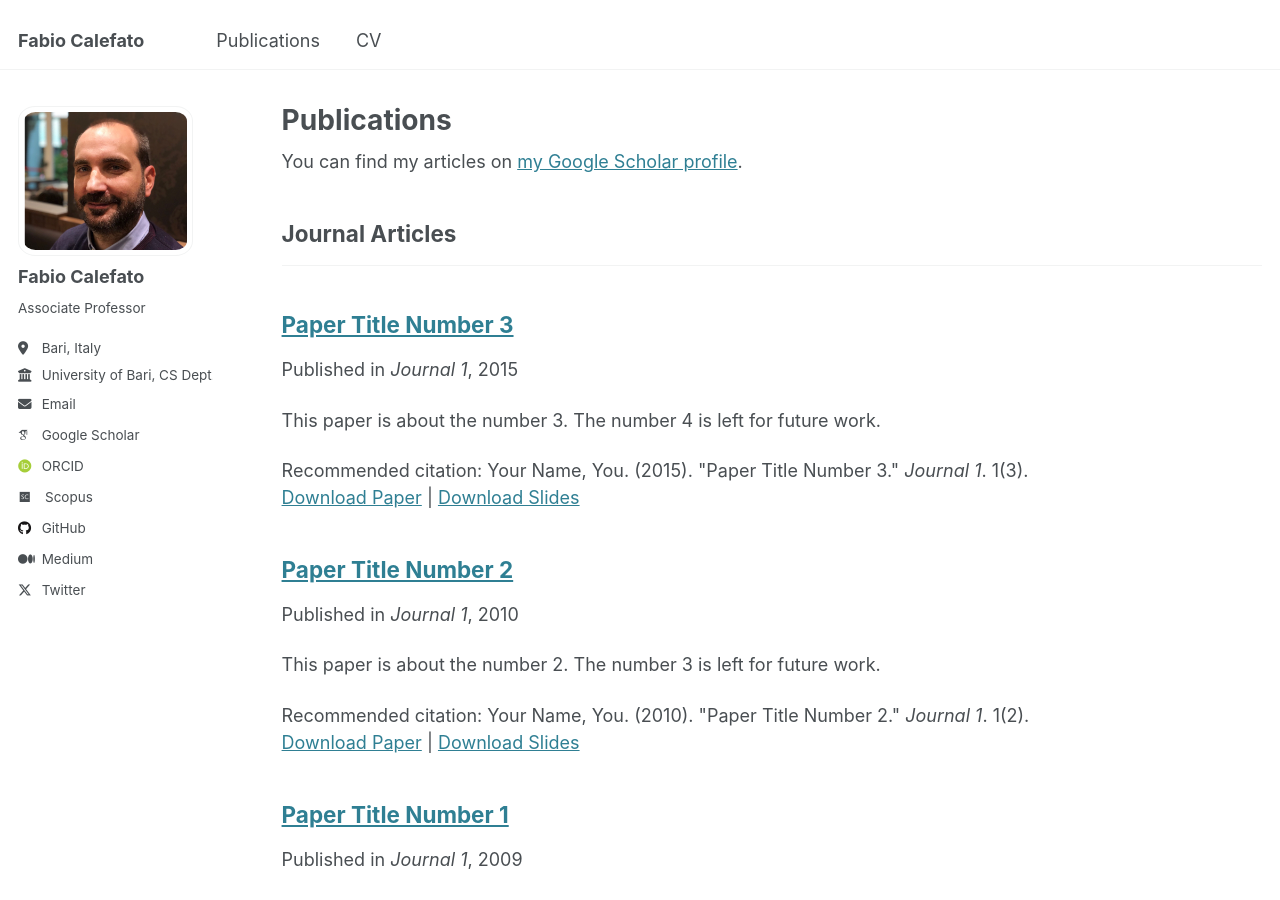
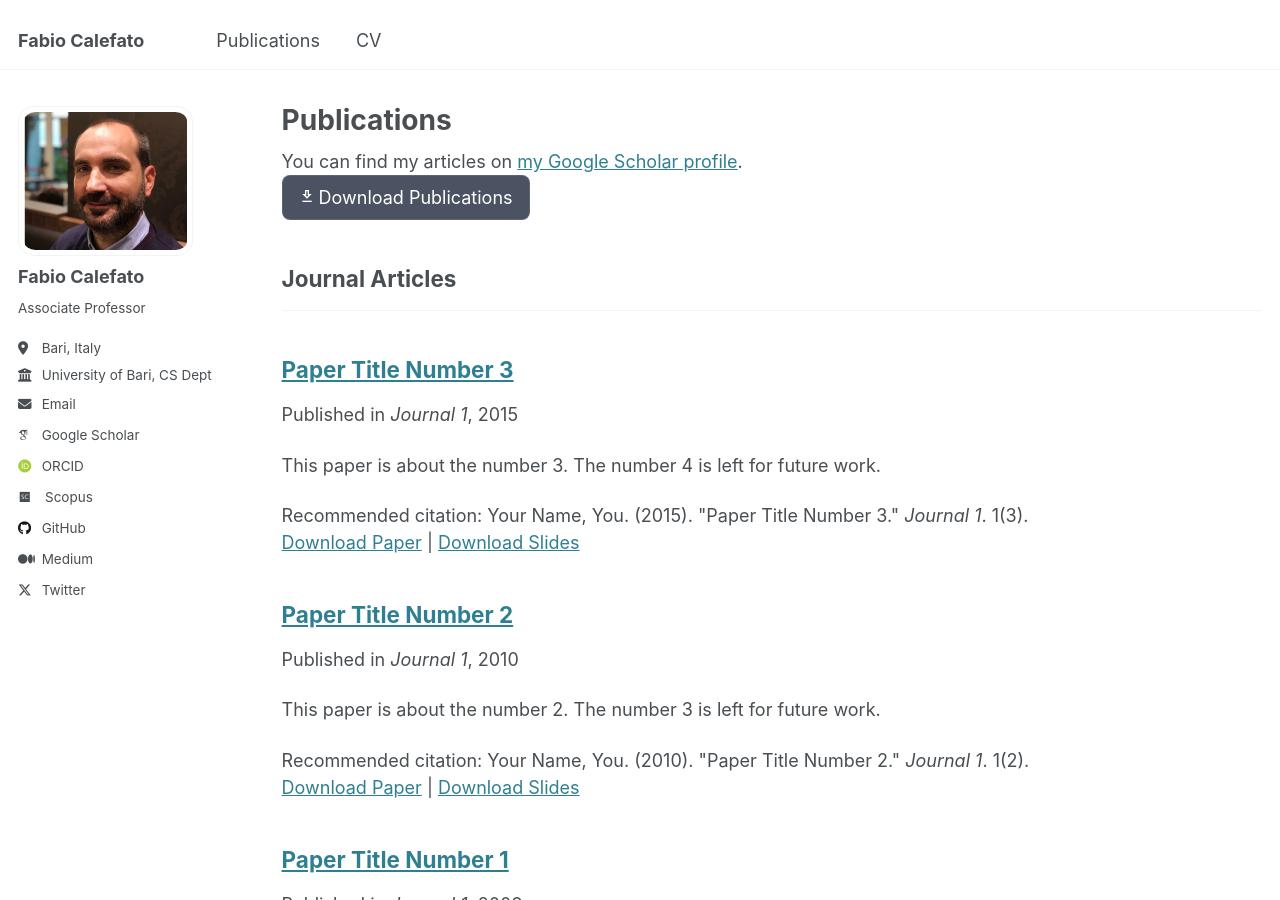
Before and after one commit to bateman/bateman.github.io, a Jekyll site: the page built from _pages/publications.html, in a window 1280 px wide and 900 px high. Built offline with Jekyll 4.4.1, drawn with Linux system fonts in a browser that asks for light colours; some web fonts are replaced.

Commit message:
Add download button for publications PDF in publications page

```diff
--- a/_pages/publications.html
+++ b/_pages/publications.html
@@ -10,6 +10,15 @@ author_profile: true
 {% endif %}
 
 {% include base_path %}
+
+<a href="https://raw.githubusercontent.com/bateman/rendercv-pipeline/main/Fabio_Calefato_Publications.pdf" class="btn-download" target="_blank"
+  style="background-color: rgba(30, 41, 59, 0.8); color: #fff; padding: 8px 16px; border-radius: 8px; text-decoration: none; display: inline-flex; align-items: center; backdrop-filter: blur(8px); border: 1px solid rgba(255, 255, 255, 0.1);">
+  <svg class="icon" style="width:16px;height:16px;vertical-align:middle;margin-right:4px" viewBox="0 0 24 24">
+    <path fill="currentColor" d="M13 5v6h1.17L12 13.17 9.83 11H11V5h2m2-2H9v6H5l7 7 7-7h-4V3z" />
+    <path fill="currentColor" d="M19 19H5v2h14v-2z" />
+  </svg>
+  Download Publications
+</a>
 
 <!-- New style rendering if publication categories are defined -->
 {% if site.publication_category %}
```
